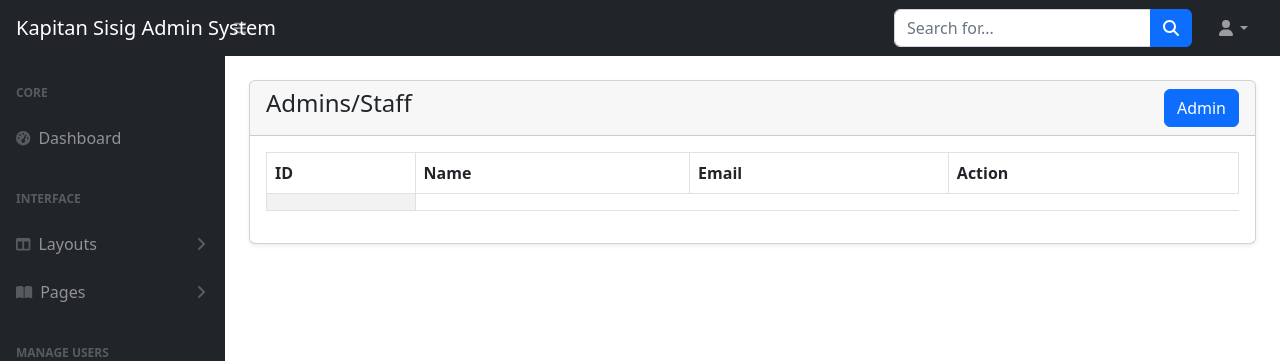
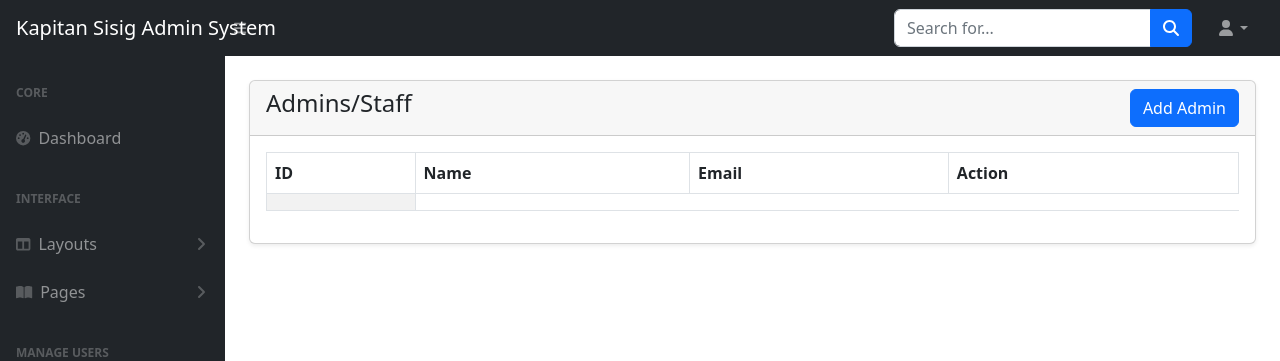
Before and after one commit to shil-mil/pos-system-php, a PHP site: page /admin/admins.php in a window 1280 px wide. Shown: the top 361 px of the page. Run offline with PHP 8.4, Linux system fonts and the light colour scheme; lists and menus that the app fills with data are empty; some libraries are stand-ins or nearby versions.

Commit message:
i got TWO!! PHOENS!!

```diff
--- a/admin/admins-create.php
+++ b/admin/admins-create.php
@@ -4,7 +4,7 @@
     <div class="card mt-4 shadow-sm">
         <div class="card-header">
             <h4 class="mb-0">Add Admin
-                <a href="admins-create.php" class = "btn btn-primary float-end">Back</a>
+                <a href="admins.php" class = "btn btn-primary float-end">Back</a>
             </h4>
         </div>
         <div class="card-body">
--- a/admin/admins.php
+++ b/admin/admins.php
@@ -4,7 +4,7 @@
     <div class="card mt-4 shadow-sm">
         <div class="card-header">
             <h4 class="mb-0">Admins/Staff
-                <a href="admins-create.php" class = "btn btn-primary float-end">Admin</a>
+                <a href="admins-create.php" class = "btn btn-primary float-end">Add Admin</a>
             </h4>
         </div>
         <div class="card-body">
```
